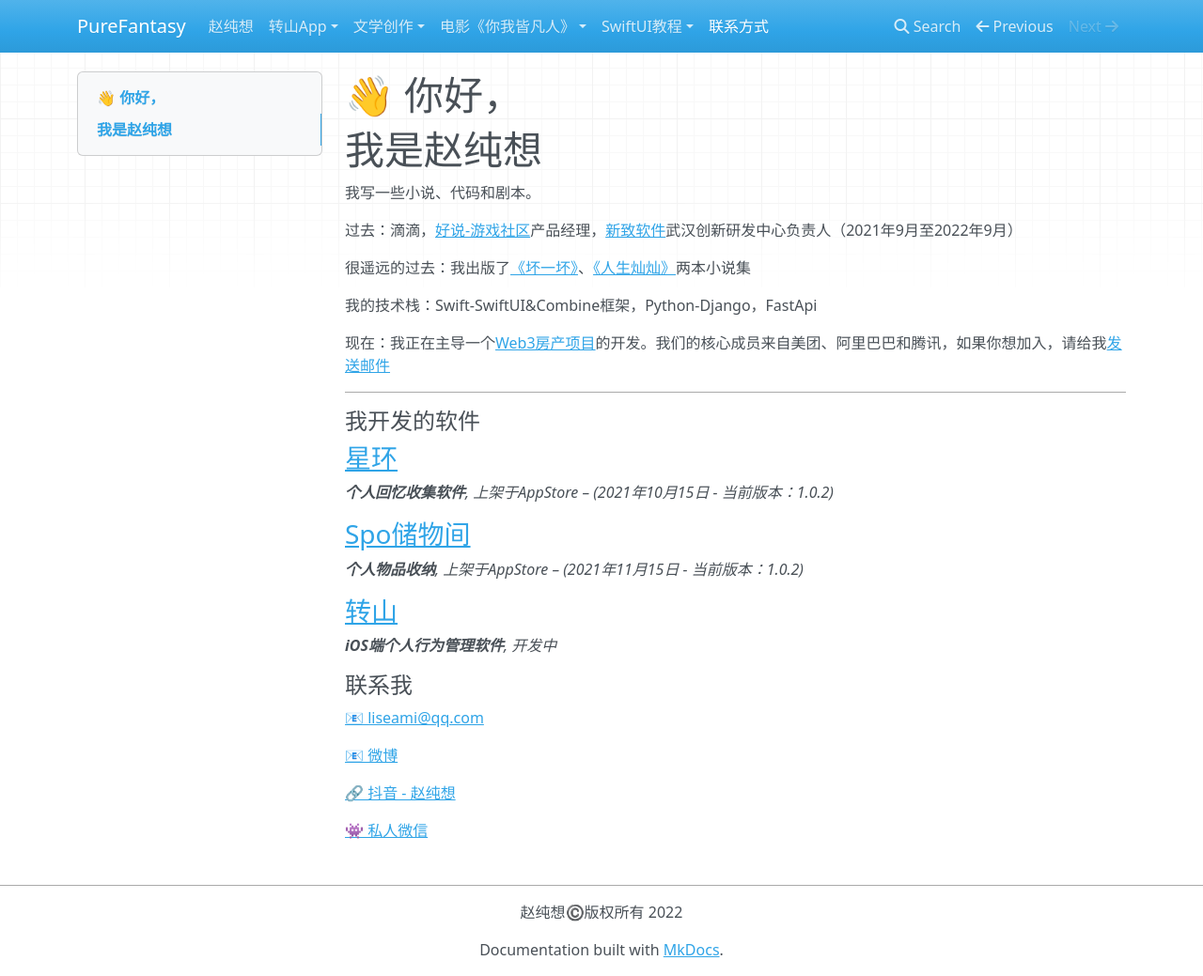
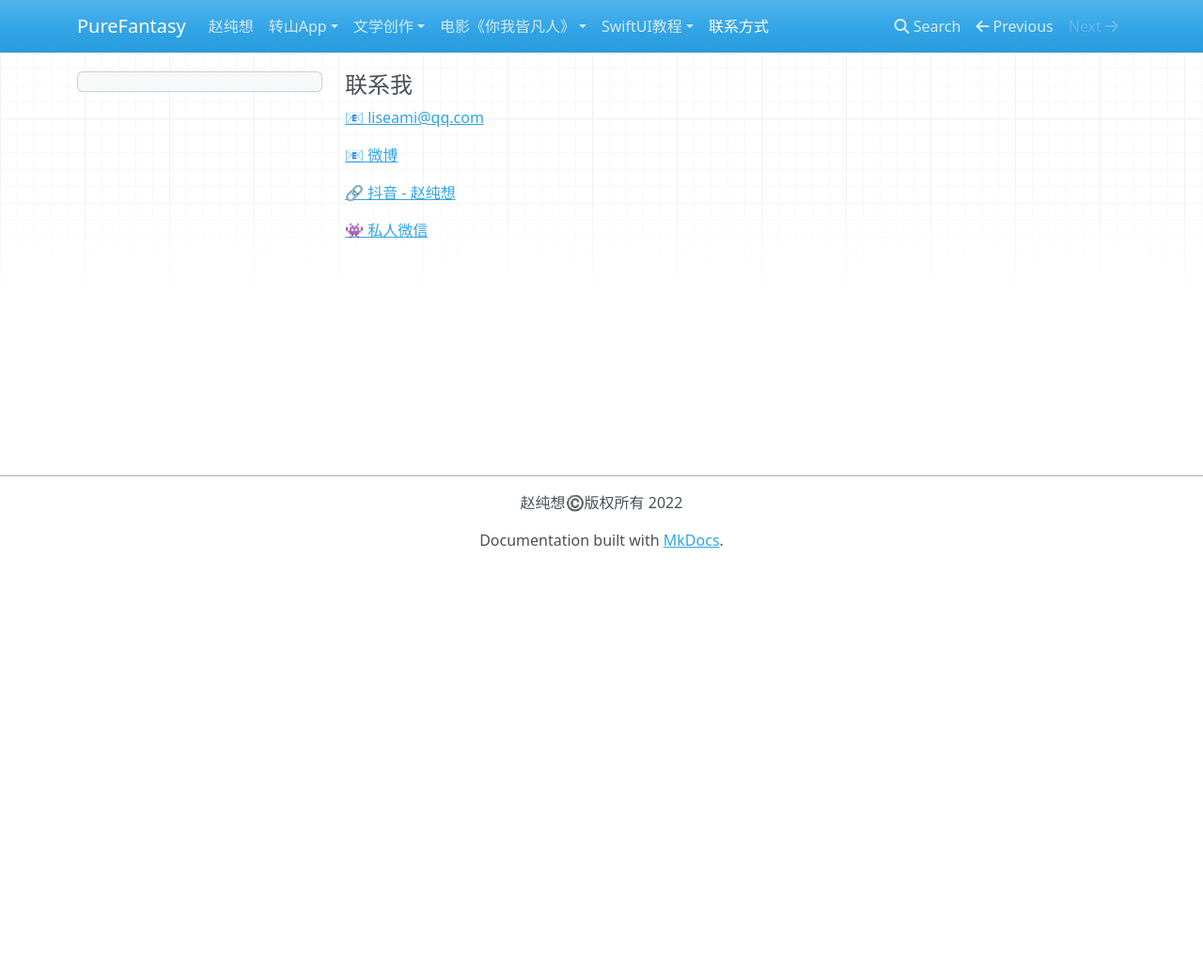
Before and after one commit to liseami/liseami.github.io, an MkDocs documentation site: the page built from docs/contact.md, in a window 1280 px wide and 1039 px high. Shown: the whole window at 94% size. Built offline with MkDocs 1.6.1, drawn with Linux system fonts in a browser that asks for light colours; nearby versions of some CDN libraries.

Commit message:
your commit message

```diff
--- a/docs/contact.md
+++ b/docs/contact.md
@@ -1,32 +1,6 @@
-# 👋 你好，
-# 我是赵纯想
-
-我写一些小说、代码和剧本。
-
-
-
-过去：滴滴，[好说-游戏社区](https://www.haoshuo.com/)产品经理，[新致软件](https://www.newtouch.com/)武汉创新研发中心负责人（2021年9月至2022年9月）
-
-很遥远的过去：我出版了[《坏一坏》](./index.md)、[《人生灿灿》](./index.md)两本小说集
-
-我的技术栈：Swift-SwiftUI&Combine框架，Python-Django，FastApi
-
-现在：我正在主导一个[Web3房产项目](https://www.revome.cn)的开发。我们的核心成员来自美团、阿里巴巴和腾讯，如果你想加入，请给我[发送邮件](mailto:liseami@qq.com)
-
-
----
-#### **我开发的软件**
-
-### [星环](https://apps.apple.com/cn/app/id1588604693)
-***个人回忆收集软件**, 上架于AppStore – (2021年10月15日 - 当前版本：1.0.2)*
-
-### [Spo储物间](https://apps.apple.com/cn/app/id1599848573)
-***个人物品收纳**, 上架于AppStore – (2021年11月15日 - 当前版本：1.0.2)*
-
-### [转山](https://)
-***iOS端个人行为管理软件**, 开发中*
 
 #### **联系我**
+
 
 [📧 liseami@qq.com](mailto:liseami@qq.com)
 
```
Also changed, not shown: other parts of docs/contact.md (+11 -1 lines), docs/index.md (+21 -3 lines).
